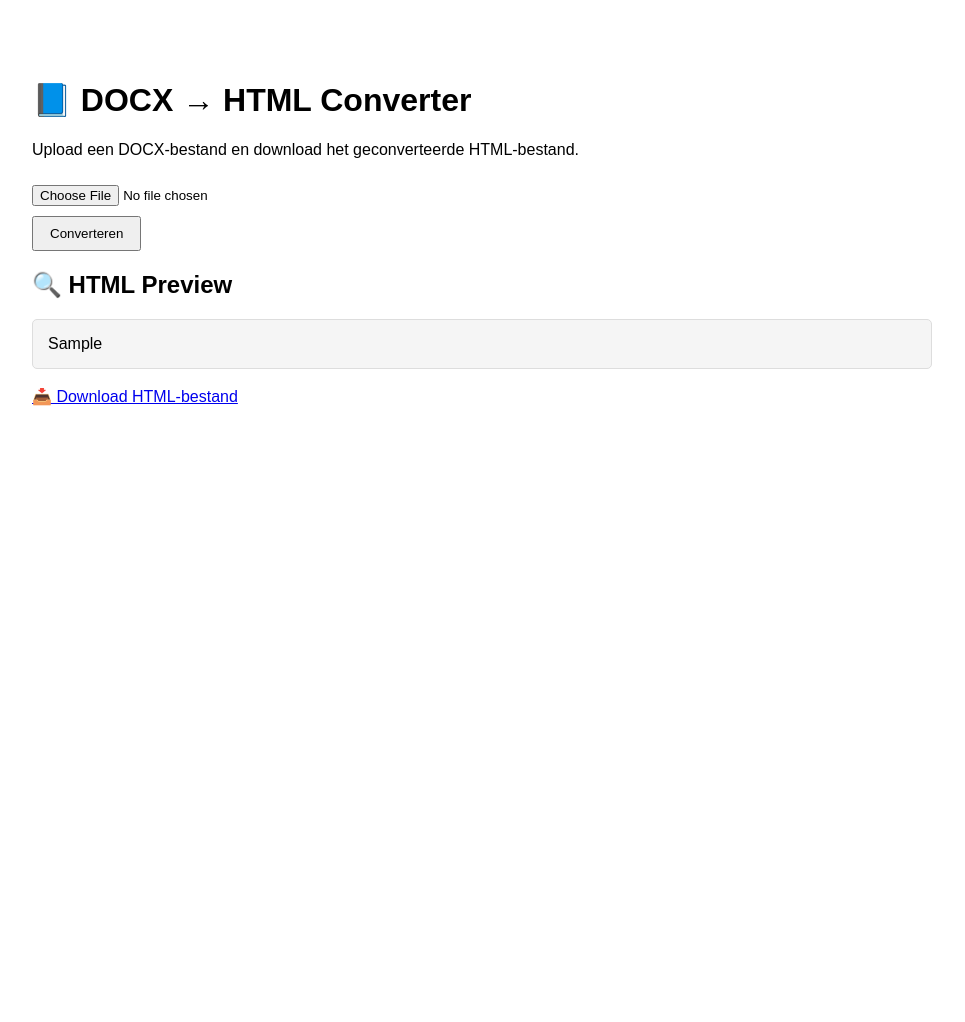
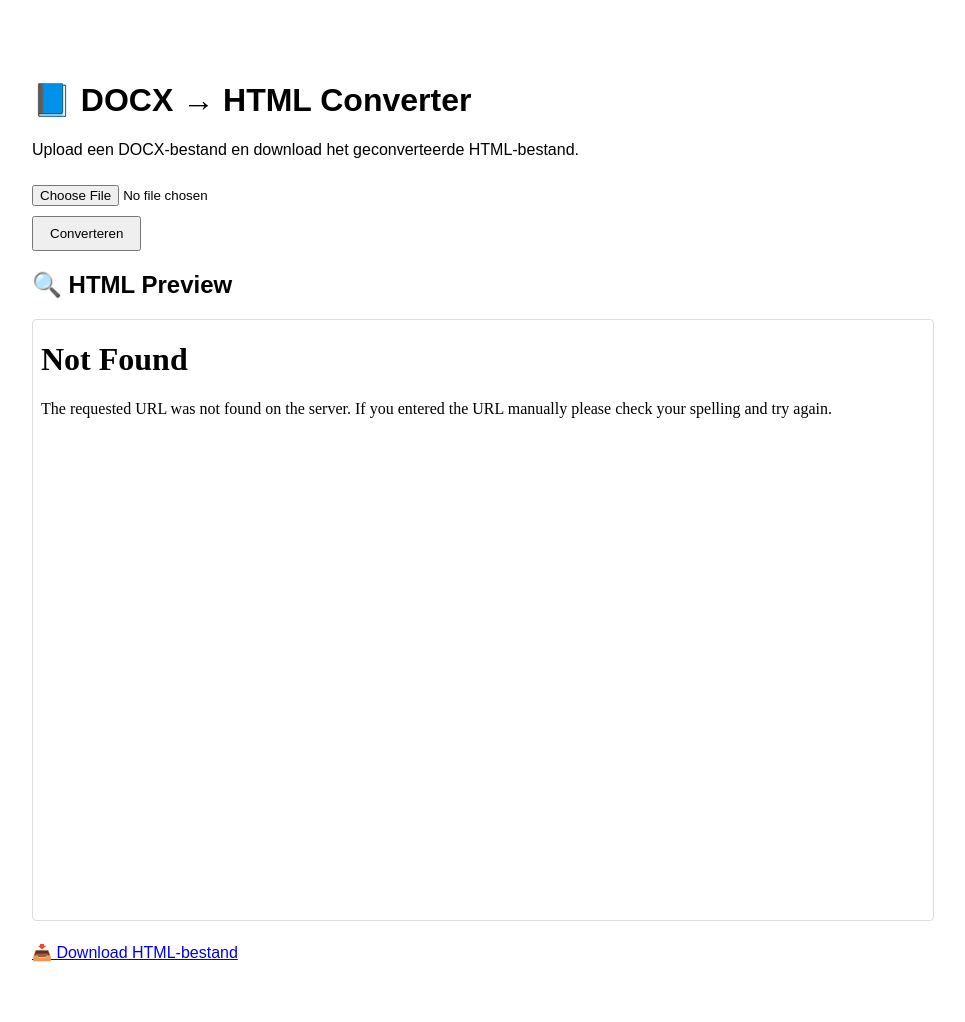
Before and after one commit to tnieuweboer-prog/mediawize, a Flask app: template templates/index.html in a window 1280 px wide. Shown: the whole page, without its empty margins (158-1123 px from the left). Before the commit the page ends 406 px from the top, so only its background shows below. Run offline with Flask 3, Linux system fonts and the light colour scheme; the template is opened without the code that fills it: most values are stand-ins (such as "Sample title", 1, 10 or a date in 2020).

Commit message:
Update index.html 4

```diff
--- a/templates/index.html
+++ b/templates/index.html
@@ -11,12 +11,12 @@
             padding: 20px;
         }
         .error { color: red; }
-        .output-box {
-            white-space: pre-wrap;
-            background: #f5f5f5;
-            padding: 15px;
-            border-radius: 5px;
+        iframe.preview-frame {
+            width: 100%;
+            height: 600px;
             border: 1px solid #ddd;
+            border-radius: 4px;
+            background: white;
         }
         button {
             padding: 8px 16px;
@@ -43,11 +43,13 @@
     <p class="error">{{ error }}</p>
 {% endif %}
 
-{% if html_output %}
+{% if filename %}
     <h2>🔍 HTML Preview</h2>
-    <div class="output-box">{{ html_output }}</div>
+    <iframe class="preview-frame"
+            src="/download/{{ filename }}">
+    </iframe>
 
-    <br>
+    <br><br>
     <a href="/download/{{ filename }}">📥 Download HTML-bestand</a>
 {% endif %}
 
```
